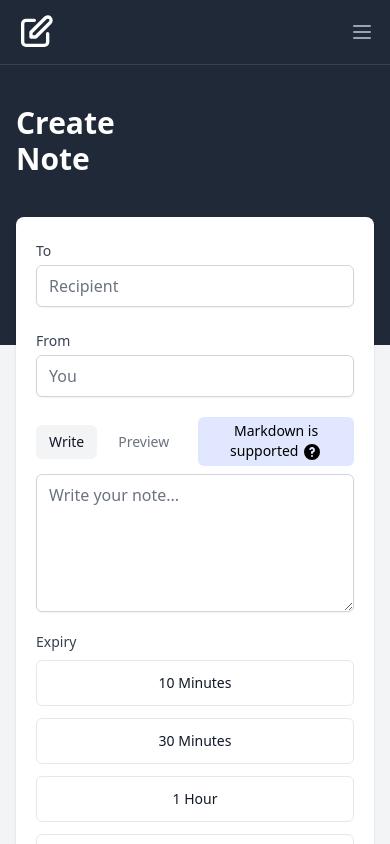
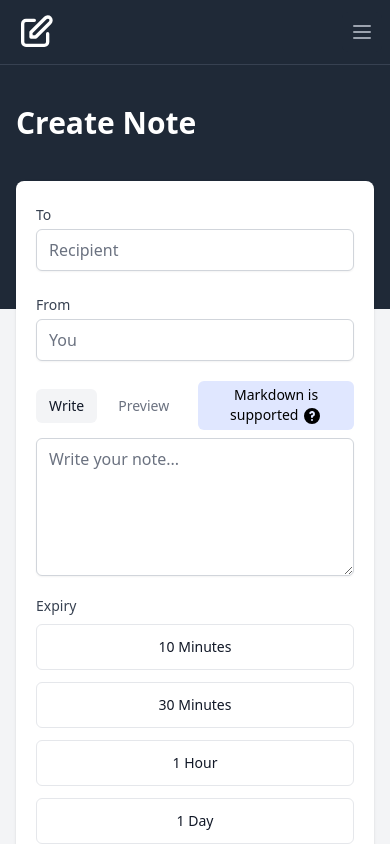
Before and after one commit to JasonHalvorson/nextjs-notes-app, a Next.js app: page / in a window 390 px wide. Shown: the top 844 px of the page. Built offline with nearby package versions, Linux system fonts and the light colour scheme.

Commit message:
Fixed copy to clipboard button sizing on mobile screens

```diff
--- a/components/Navigation/Navigation.js
+++ b/components/Navigation/Navigation.js
@@ -68,13 +68,13 @@
                     )}
                 </Disclosure>
                 <header className="py-10">
-                    <div className="max-w-7xl mx-auto px-4 sm:px-6 lg:px-8 grid grid-cols-2">
+                    <div className="max-w-7xl mx-auto px-4 sm:px-6 lg:px-8 grid grid-cols-1 sm:grid-cols-2">
                         <h1 className="text-3xl font-bold text-white">
                             {isNote && 'Dear '}
                             {pageTitle}
                         </h1>
                         {isNote && (
-                            <div className="ml-auto">
+                            <div className="sm:ml-auto mt-5 sm:mt-0">
                                 <CopyButton buttonStyle={buttonStyle} />
                             </div>
                         )}
```
